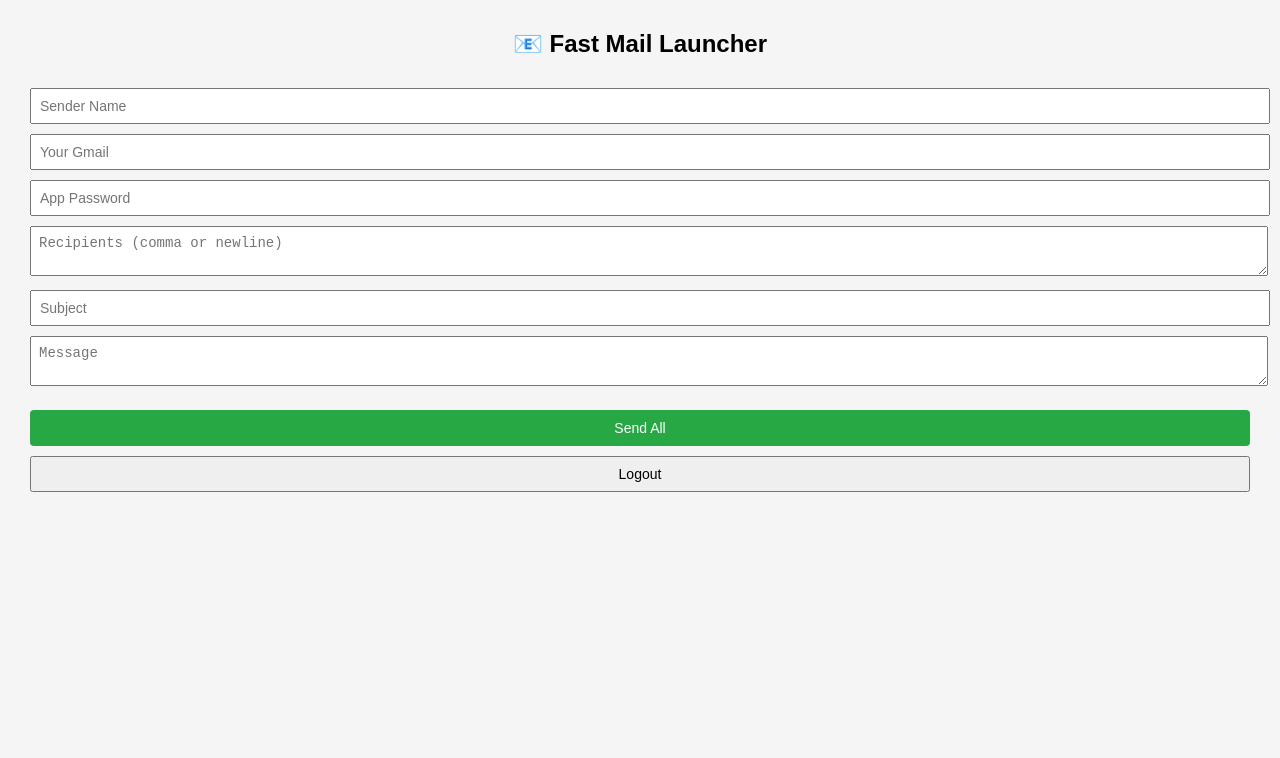
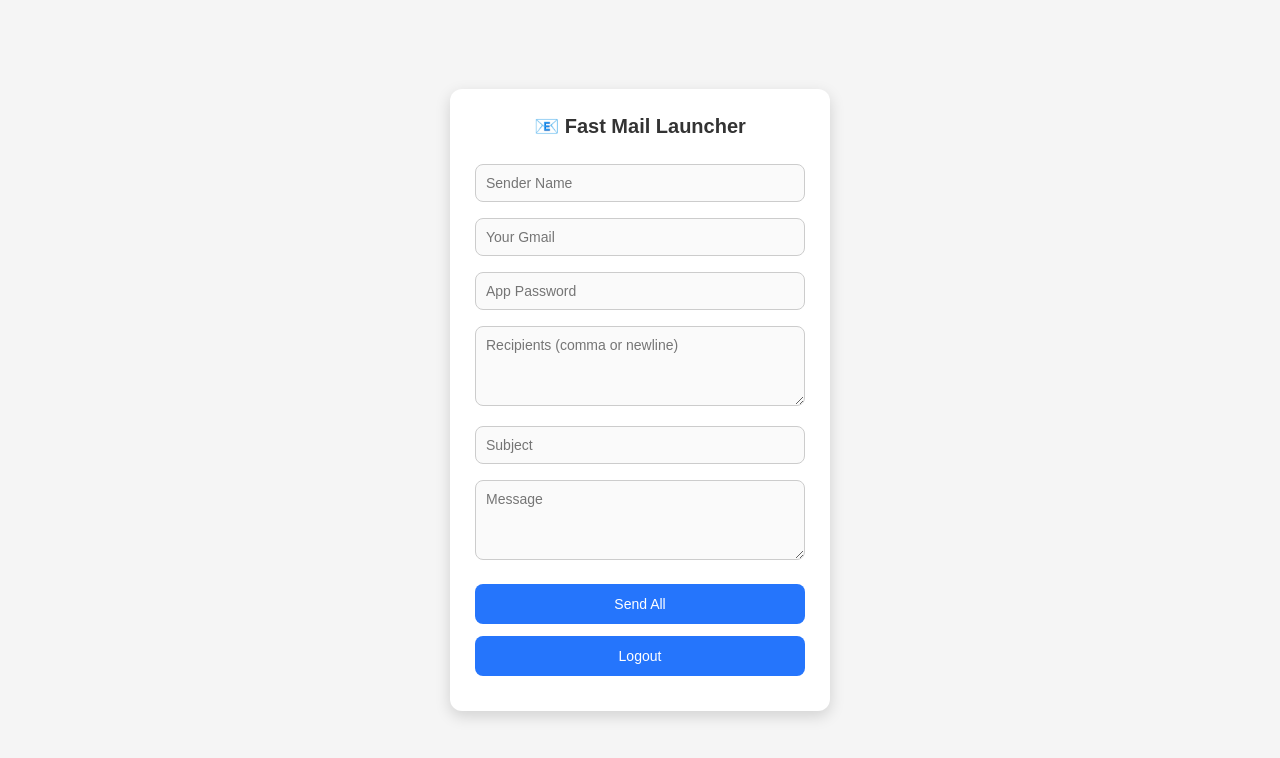
Before and after one commit to deepanshulodhi79-sudo/yatedra.rajput, a website: page public/launcher.html in a window 1280 px wide. Drawn offline with Linux system fonts and the light colour scheme; sample sign-in values are in the browser's storage.

Commit message:
Update style.css

```diff
--- a/public/style.css
+++ b/public/style.css
@@ -1,65 +1,71 @@
+* { margin:0; padding:0; box-sizing:border-box; font-family:sans-serif; }
+
 body {
-  font-family: Arial, sans-serif;
-  margin: 30px;
   background: #f5f5f5;
+  height: 100vh;
+  display: flex;
+  align-items: center;
+  justify-content: center;
 }
 
-h2 {
+.form-box {
+  background: #fff;
+  padding: 25px;
+  border-radius: 12px;
+  width: 380px;
+  max-width: 95%;
+  box-shadow: 0 5px 15px rgba(0,0,0,0.15);
   text-align: center;
 }
 
-.login-container {
-  max-width: 400px;
-  margin: 50px auto;
-  padding: 20px;
-  background: #fff;
-  border-radius: 8px;
+.form-box h2 {
+  margin-bottom: 18px;
+  color: #333;
+  font-size: 20px;
 }
 
-input, textarea, button {
+input, textarea {
   width: 100%;
-  margin-top: 10px;
-  padding: 8px;
+  padding: 10px;
+  margin: 8px 0;
+  border: 1px solid #ccc;
+  border-radius: 8px;
   font-size: 14px;
+  outline: none;
+  transition: all 0.3s;
+  background: #fafafa;
 }
 
-.logout {
-  background: #28a745;
-  color: #fff;
-  padding: 8px 16px;
-  float: right;
-  margin-bottom: 20px;
-  border: none;
-  border-radius: 4px;
-  cursor: pointer;
+input:focus, textarea:focus {
+  border-color: #2575fc;
+  background: #fff;
+  box-shadow: 0 0 6px rgba(37,117,252,0.3);
 }
 
-.logout:hover {
-  background: #218838;
+#recipients, #message {
+  resize: vertical;
+  min-height: 80px;
+  max-height: 200px;
 }
 
-#sendBtn {
-  background: #28a745;
+button {
+  width: 100%;
+  padding: 12px;
+  margin-top: 12px;
+  border: none;
+  border-radius: 8px;
+  background: #2575fc;
   color: #fff;
-  padding: 10px;
-  margin-top: 20px;
-  border: none;
-  border-radius: 4px;
+  font-size: 14px;
   cursor: pointer;
+  transition: 0.3s;
 }
 
-#sendBtn:hover {
-  background: #218838;
+button:hover {
+  background: #1a59c1;
 }
 
-.form-grid {
-  display: grid;
-  grid-template-columns: 1fr 1fr;
-  gap: 20px;
-  margin-top: 20px;
+#statusMessage, #loginStatus {
+  margin-top: 10px;
+  font-size: 13px;
 }
-
-.error {
-  color: red;
-  text-align: center;
-}
```
